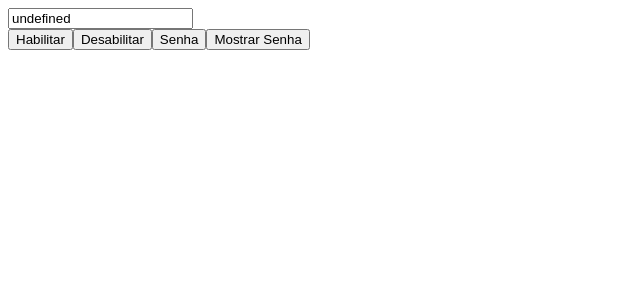
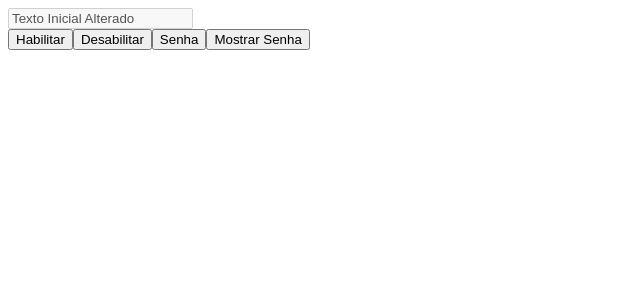
Before and after one commit to j0jds/angularCase, an Angular app in the folder project/: page / in a window 1280 px wide. Shown: the top 300 px of the page, without its empty margins (0-640 px from the left). Built offline with nearby package versions, Linux system fonts and the light colour scheme.

Commit message:
Buttons logic and InputKeyup

```diff
--- a/project/src/app/app.component.ts
+++ b/project/src/app/app.component.ts
@@ -6,5 +6,38 @@ import { Component } from '@angular/core';
   styleUrl: './app.component.scss'
 })
 export class AppComponent {
-  title = 'project';
+    inputText = "Texto Inicial Alterado";
+    inputType = "text";
+    isDisabled = true;
+
+  enableInput() {
+
+    this.isDisabled = false;
+
+  }
+
+  disableInput() {
+
+    this.isDisabled = true;
+
+  }
+
+  setPasswordTypeInput() {
+
+    this.inputType = 'password';
+
+  }
+
+  setTextTypeInput() {
+
+    this.inputType = 'text';
+
+  }
+
+  handleInputKeyup(event: any) {
+
+    console.log(event);
+
+  }
+
 }
```
